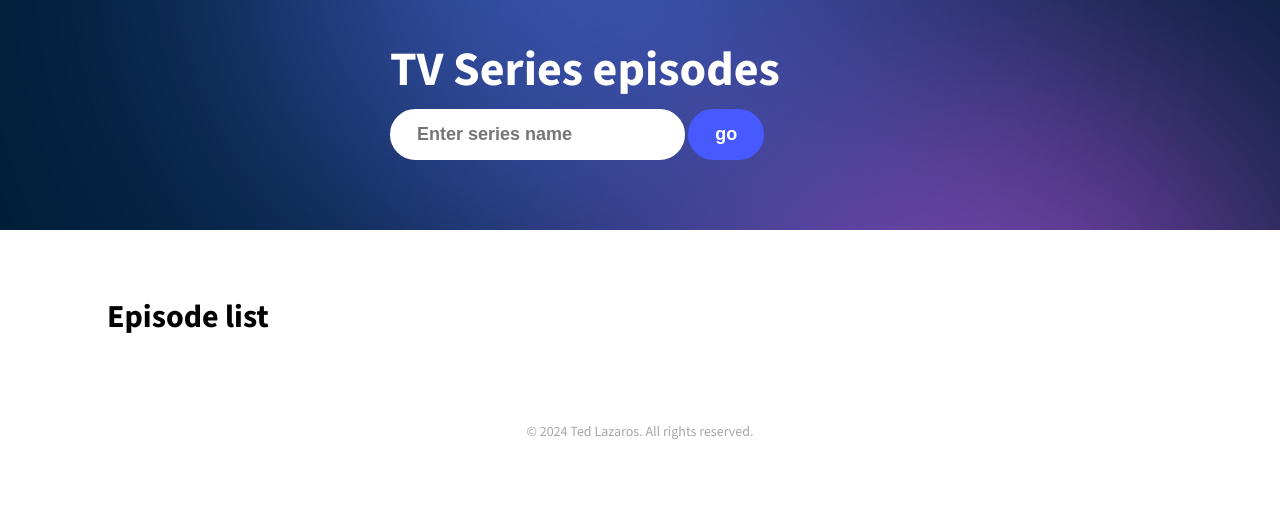
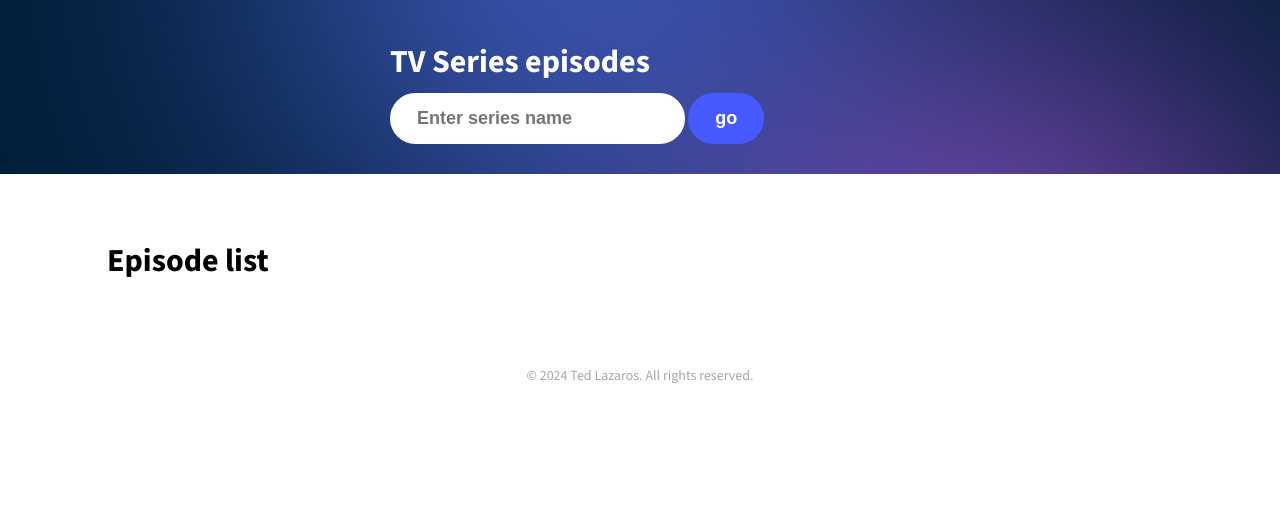
Before and after one commit to tedlaz/tvseries, a plain HTML site: page index.html in a window 1280 px wide. Drawn offline with nearby package versions, Linux system fonts and the light colour scheme.

Commit message:
fixing css

```diff
--- a/main.js
+++ b/main.js
@@ -39,11 +39,6 @@ async function fetchEpisodes(showName) {
 
 }
 
-// start()
-
-// fetchEpisodes('breaking bad')
-
-
 
 const fetchButton = document.getElementById('fetchButton')
 const searchInput = document.getElementById('searchInput')
--- a/styles.css
+++ b/styles.css
@@ -34,10 +34,11 @@ body {
 }
 
 .top-section h1 {
-  font-size: 3rem;
+  font-size: 2rem;
   margin: 0;
   line-height: 97.3%;
-  margin: 1rem 0;max-width: 525px;
+  margin: 1rem 0;
+  max-width: 525px;
 
 }
 
@@ -49,7 +50,7 @@ body {
 }
 
 .intro-buttons {
-  margin-bottom: 70px;
+  margin-bottom: 30px;
 }
 
 .input-search {
@@ -64,6 +65,7 @@ body {
   border-radius: 1000px;
   transition: background-color .3s ease-out, border .3s ease-out, color .3s ease-out;
 }
+
 .our-btn {
   display: inline-block;
   font-size: 1.125rem;
@@ -212,7 +214,7 @@ body {
 .pet-card {
   overflow: hidden;
   display: grid;
-  grid-template-columns: 165px 1fr;
+  grid-template-columns: 1fr;
   border-radius: 20px;
   border: 1px solid #F3F3F3;
   box-shadow: 2px 2px 5px 0px rgba(0, 0, 0, 0.08);
```
